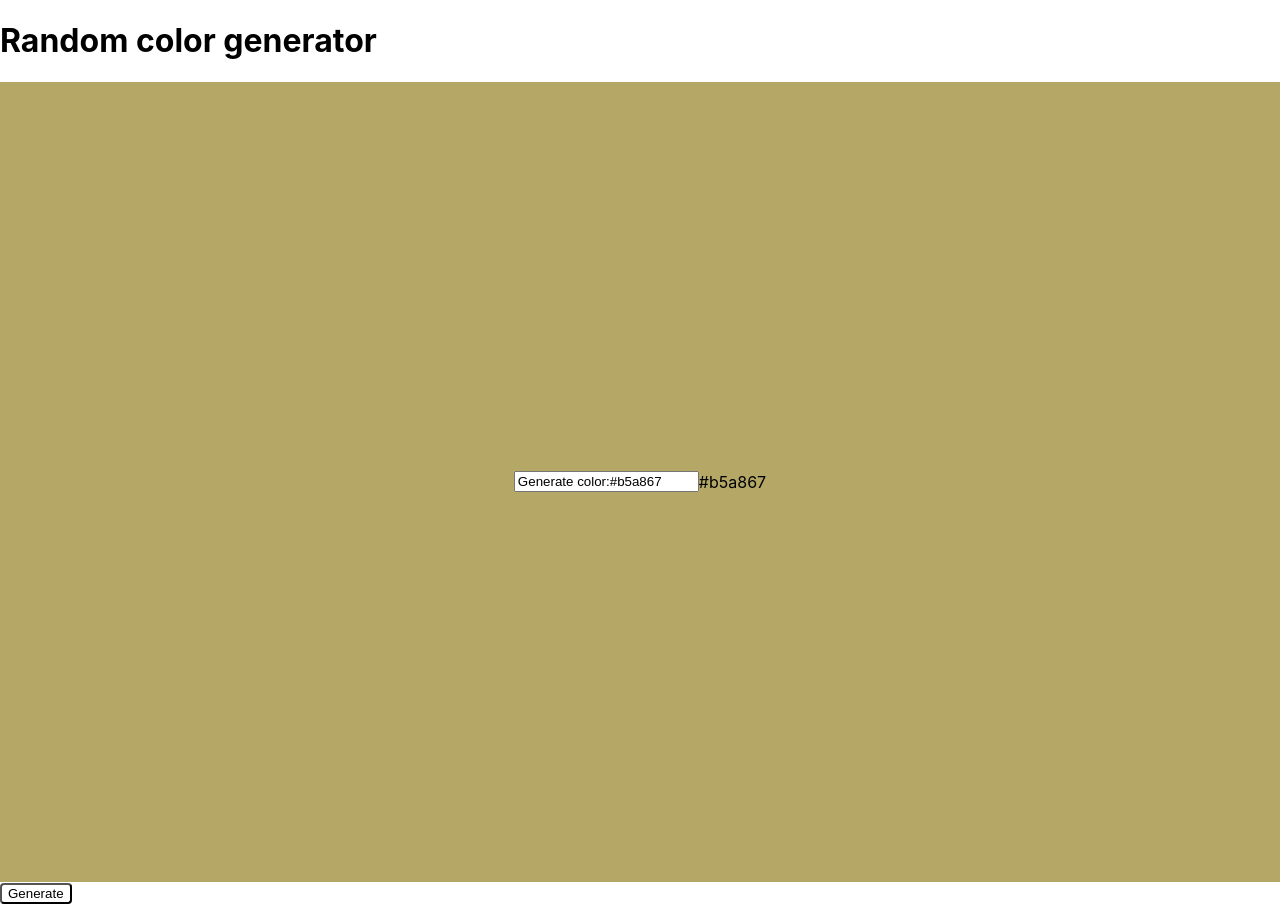
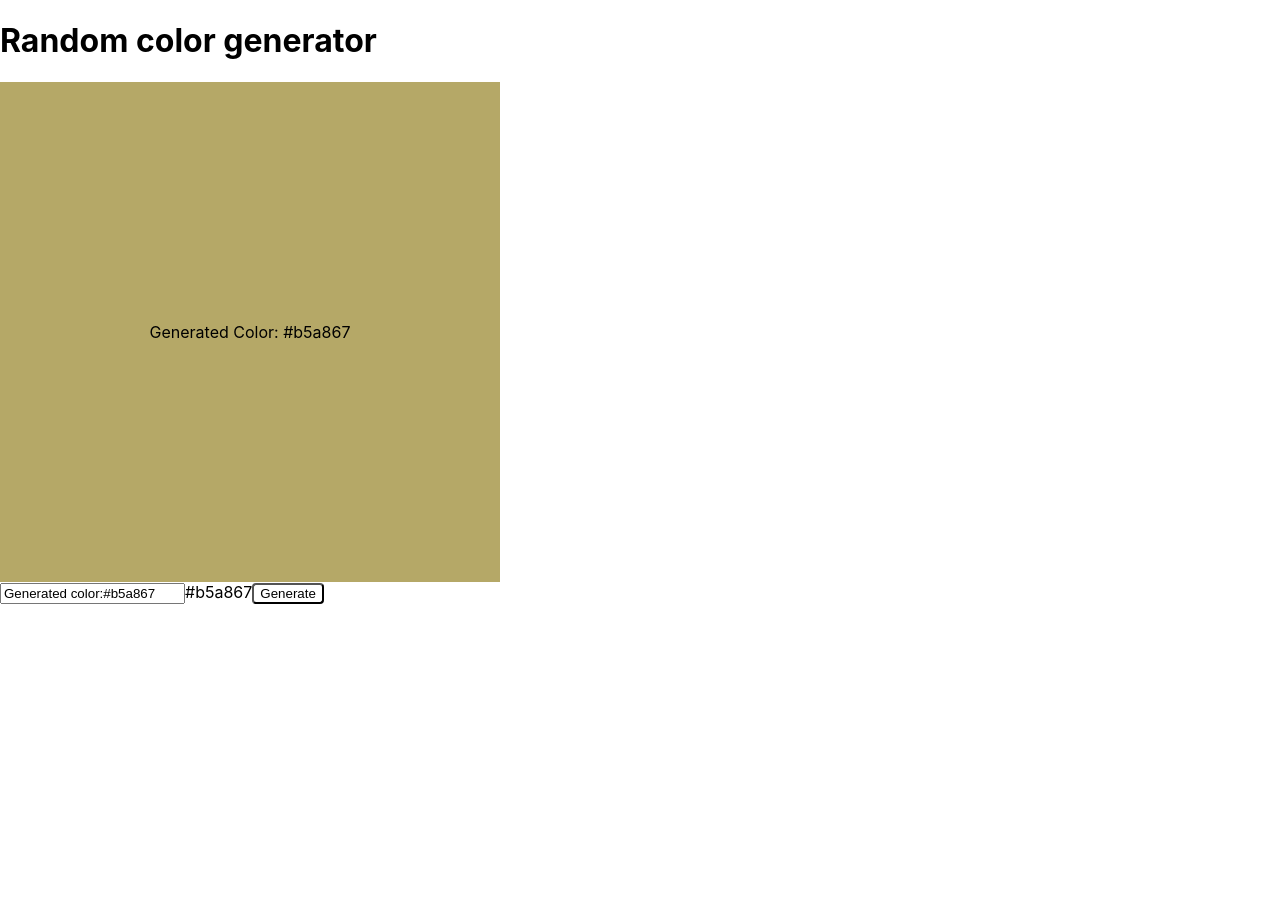
Before and after one commit to matjaz-vidmar/react-random-color-generator, a React (Create React App) app: page / in a window 1280 px wide. After the commit the page ends 800 px from the top, so only its background shows below. Built offline with nearby package versions, Linux system fonts and the light colour scheme.

Commit message:
Add last commit

```diff
--- a/src/App.js
+++ b/src/App.js
@@ -15,22 +15,23 @@ function App() {
 
       <div
         style={{
-          height: '100vh',
-          width: '100vw',
+          height: '500px',
+          width: '500px',
           backgroundColor: color,
           display: 'flex',
           justifyContent: 'center',
           alignItems: 'center',
         }}
       >
-        <input
-          value={'Generate color:' + color}
-          onClick={(event) => {
-            setColor(event.currentTarget.value);
-          }}
-        />
-        {color}
+        Generated Color: {color}
       </div>
+      <input
+        value={'Generated color:' + color}
+        onClick={(event) => {
+          setColor(event.currentTarget.value);
+        }}
+      />
+      <label>{color}</label>
 
       <button
         style={{
```
